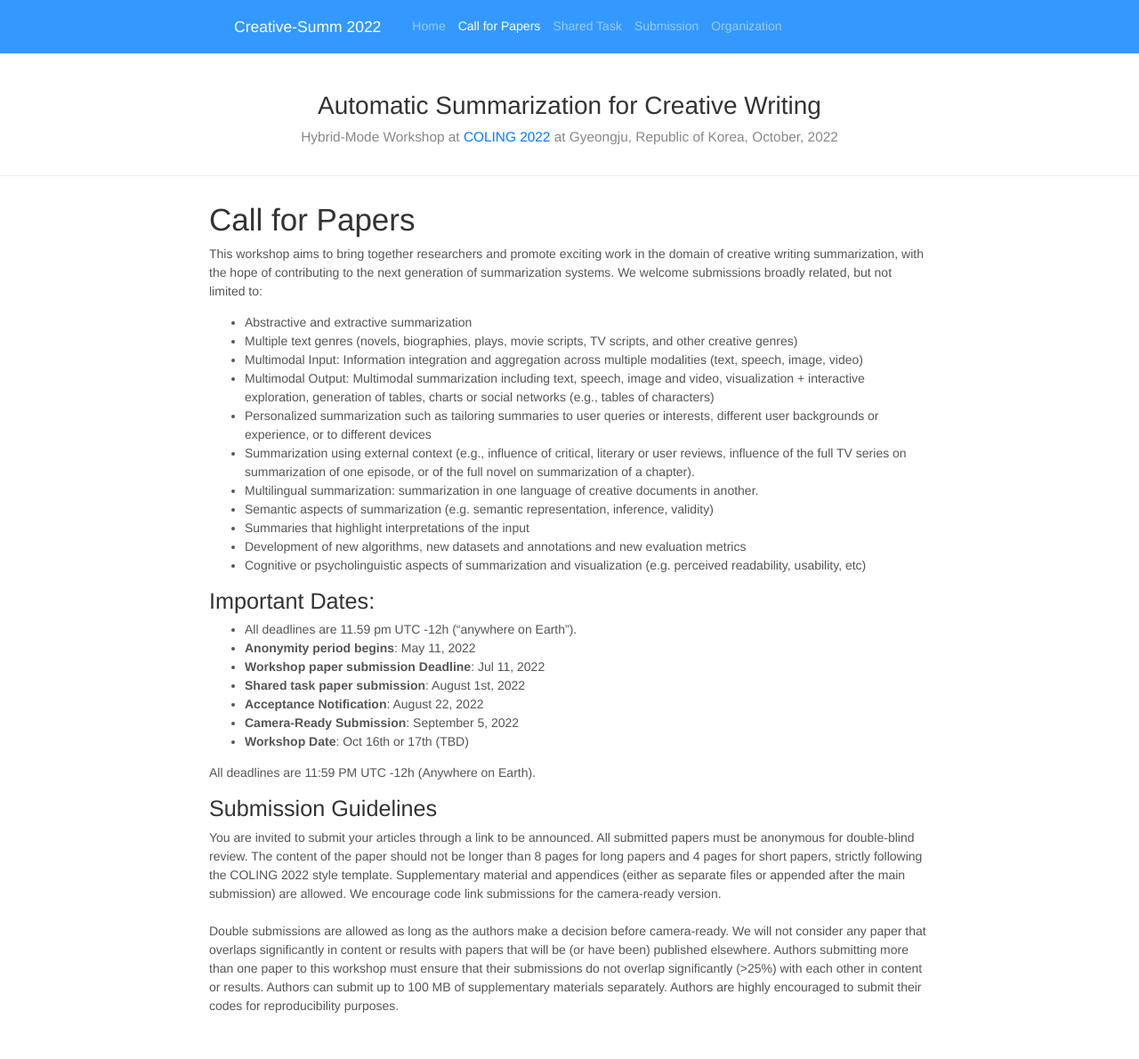
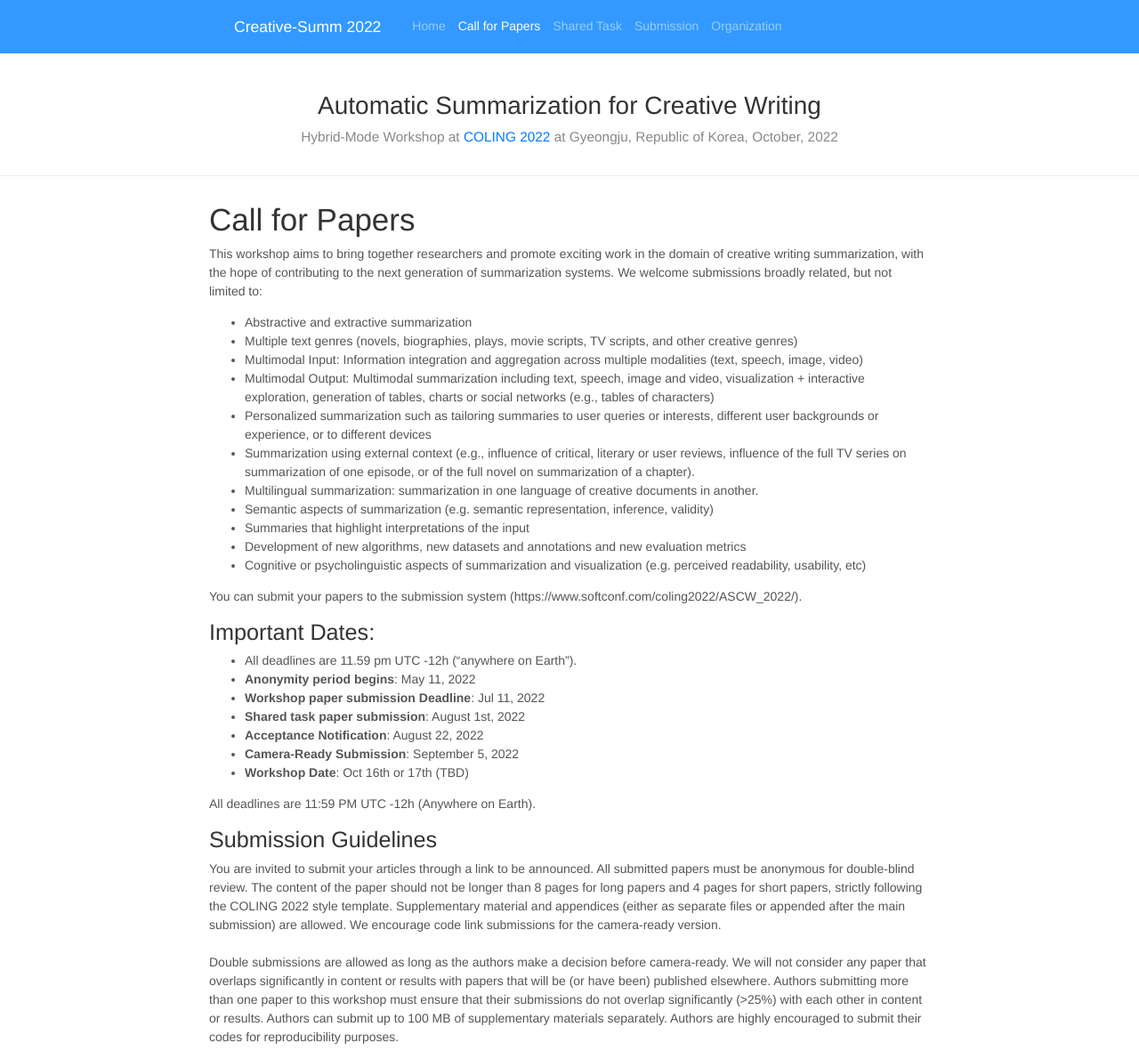
Before and after one commit to CreativeSumm/creativesumm.github.io, a Jekyll site: the page built from cfp.md, in a window 1280 px wide. Shown: the whole page at 89% size. Built offline with Jekyll 4.4.1, drawn with Linux system fonts in a browser that asks for light colours; nearby versions of some CDN libraries; before the commit the page ends 1155 px from its top, so only the background shows below that.

Commit message:
Update cfp.md

```diff
--- a/cfp.md
+++ b/cfp.md
@@ -27,6 +27,7 @@
 - Development of new algorithms, new datasets and annotations and new evaluation metrics
 - Cognitive or psycholinguistic aspects of summarization and visualization (e.g. perceived readability, usability, etc)
 
+You can submit your papers to the submission system (https://www.softconf.com/coling2022/ASCW_2022/).
 
 ## Important Dates:
 - All deadlines are 11.59 pm UTC -12h (“anywhere on Earth”).
```
